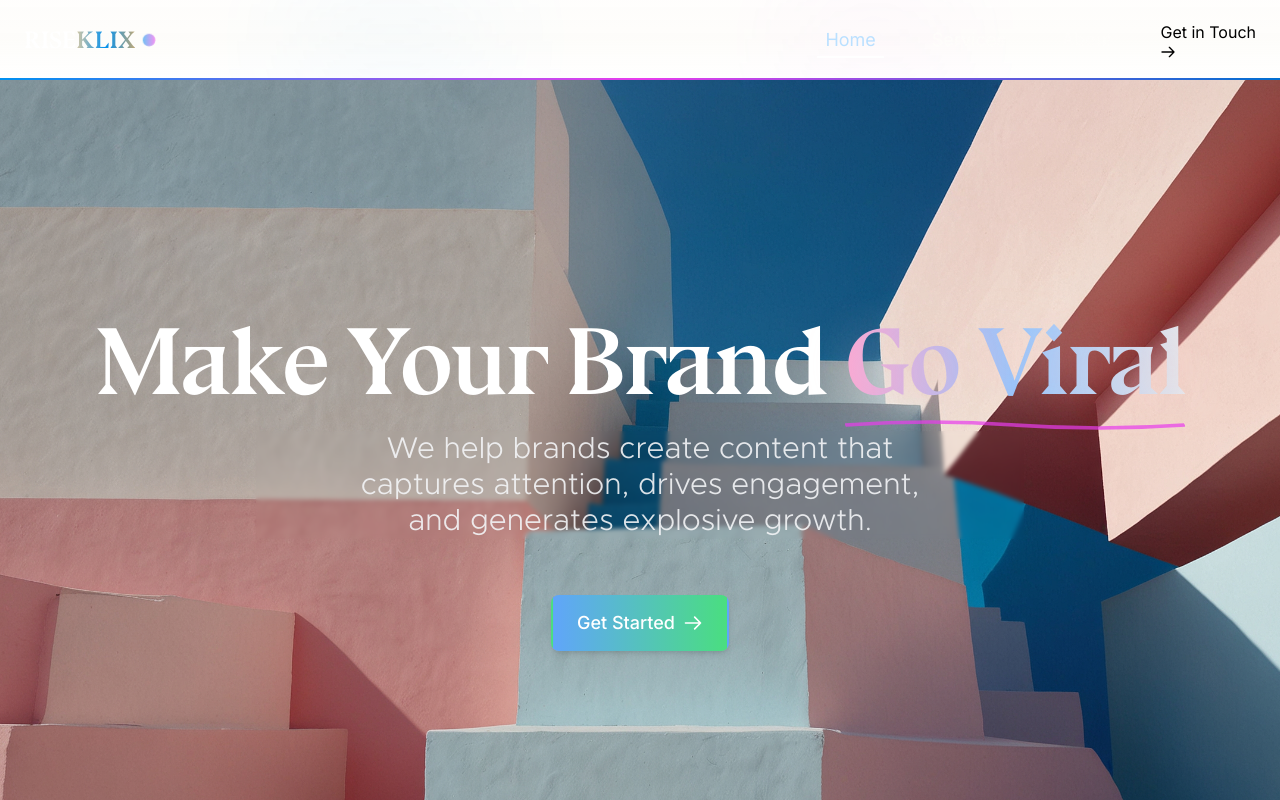
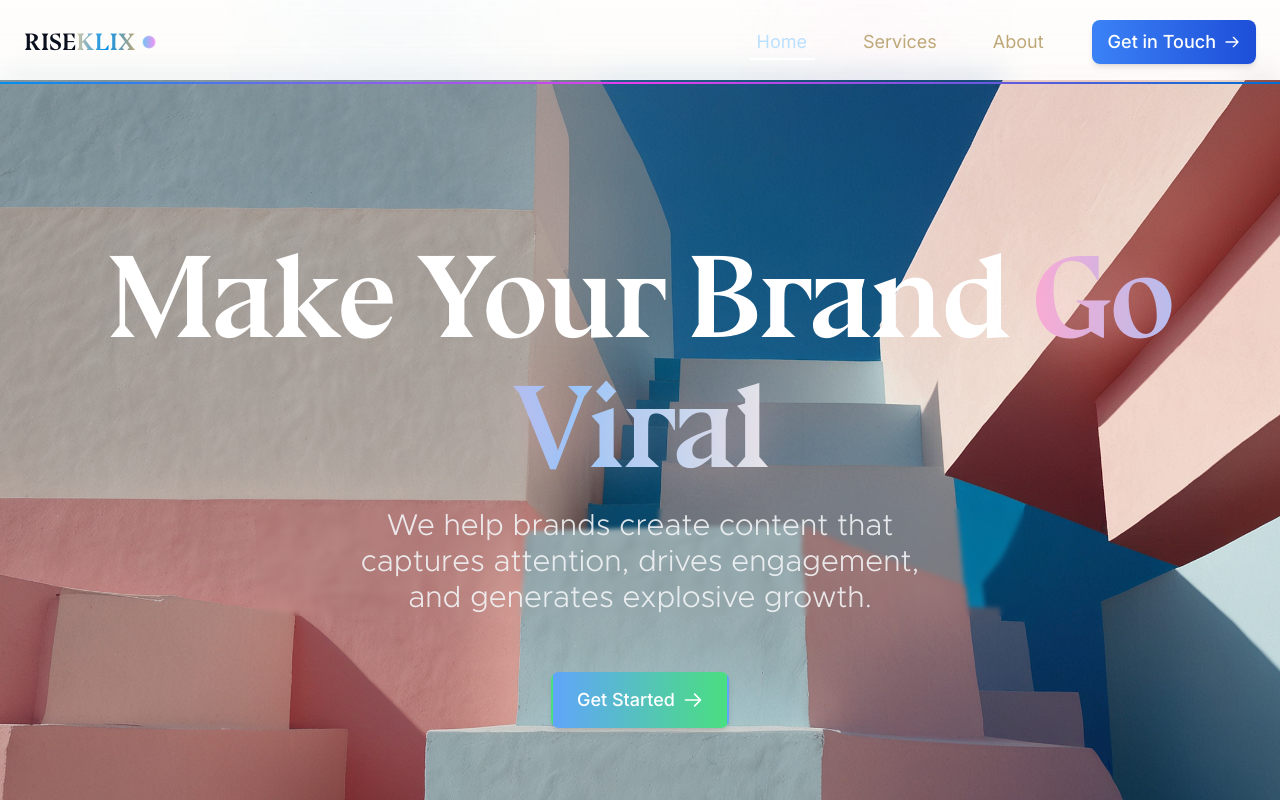
Before and after one commit to Developer-Satwik/agency, a Next.js app: page / in a window 1280 px wide. Shown: the top 800 px of the page. Built offline with nearby package versions, Linux system fonts and the light colour scheme; a web font is replaced by a local one.

Commit message:
better design

```diff
--- a/components/layout/Header.tsx
+++ b/components/layout/Header.tsx
@@ -197,7 +197,7 @@ const Header = () => {
             variants={logoVariants}
             className="text-2xl font-retro font-bold flex items-center"
           >
-            <span className={`transition-colors duration-500 ${scrolled ? 'text-bone-900' : 'text-white shadow-text-lg'}`}>RISE</span>
+            <span className={`transition-colors duration-500 ${scrolled ? 'text-bone-900' : 'text-dark'}`}>RISE</span>
             <span className="bg-clip-text text-transparent bg-gradient-to-r from-bone-700 via-primary-500 to-bone-900 font-extrabold">KLIX</span>
             <span className="ml-2 relative h-3 w-3">
               <span className="absolute inset-0 rounded-full bg-gradient-to-r from-primary-500 to-accent-500 animate-pulse-slow shadow-glow-sm"></span>
@@ -219,7 +219,7 @@ const Header = () => {
                 className={`transition-all duration-300 font-modern relative overflow-hidden group interactive px-2 py-2 text-lg
                   ${scrolled
                     ? 'text-dark hover:text-primary-600'
-                    : 'text-bone-50 hover:text-primary-200 shadow-text-lg'
+                    : 'text-bone-900 hover:text-primary-200 shadow-text-lg'
                   }
                   ${router.pathname === item.href
                     ? scrolled ? 'text-primary-600' : 'text-primary-200'
@@ -257,16 +257,13 @@ const Header = () => {
           <motion.div variants={navItemVariants}>
             <Link
               href="/contact"
-              className="btn-touch-dark btn-touch-arrow group relative overflow-hidden"
+              className="relative inline-flex items-center justify-center px-4 py-2 text-lg font-medium text-white transition duration-300 ease-out rounded-lg shadow-md bg-gradient-to-r from-blue-500 to-blue-700 hover:opacity-90"
+              aria-label="Get in Touch"
             >
-              <span className="btn-content">
-                Get in Touch
-                <svg className="w-4 h-4 btn-arrow group-hover:translate-x-1 transition-transform duration-300" fill="none" stroke="currentColor" viewBox="0 0 24 24" xmlns="http://www.w3.org/2000/svg">
-                  <path strokeLinecap="round" strokeLinejoin="round" strokeWidth="2" d="M14 5l7 7m0 0l-7 7m7-7H3"></path>
-                </svg>
-              </span>
-              {/* Enhanced touch button effect */}
-              <span className="absolute inset-0 w-full h-full bg-gradient-to-r from-primary-600/20 to-accent-500/20 rounded-lg opacity-0 group-hover:opacity-100 transition-all duration-300 -z-10 blur-sm"></span>
+              Get in Touch
+              <svg className="w-4 h-4 ml-2 transition-transform duration-300" fill="none" stroke="currentColor" viewBox="0 0 24 24">
+                <path strokeLinecap="round" strokeLinejoin="round" strokeWidth="2" d="M14 5l7 7m0 0l-7 7m7-7H3"></path>
+              </svg>
             </Link>
           </motion.div>
         </motion.nav>
--- a/pages/index.tsx
+++ b/pages/index.tsx
@@ -330,7 +330,7 @@ export default function Home() {
       {/* Hero Section - 2025 Design Update */}
       <section className="relative bg-cover bg-center h-screen" style={{ backgroundImage: `url('/hero.jpg')` }}>
         <motion.div variants={backgroundVariants} initial="hidden" animate="visible" className="flex flex-col items-center justify-center h-full text-white text-center">
-          <motion.h1 variants={staggerContainer} initial="hidden" animate="visible" className="text-6xl md:text-7xl xl:text-8xl font-retro mb-4 tracking-tight leading-[1.1] text-center">
+          <motion.h1 variants={staggerContainer} initial="hidden" animate="visible" className="text-[clamp(6rem,8vw+1rem,8rem)] font-retro mb-4 tracking-tight leading-[1.1] text-center">
             Make Your Brand <span className="relative overflow-hidden">
               <motion.span
                 variants={textVariants}
@@ -345,7 +345,7 @@ export default function Home() {
                 </svg>
               </span>
             </motion.h1>
-          <motion.p variants={staggerContainer} initial="hidden" animate="visible" className="text-xl md:text-2xl xl:text-3xl text-gray-100/90 mb-14 font-metropolis font-light leading-relaxed max-w-3xl backdrop-blur-[2px] shadow-text-lg [text-shadow:0_2px_5px rgba(0,0,0,0.2)] text-balance">
+          <motion.p variants={staggerContainer} initial="hidden" animate="visible" className="text-[clamp(1.5rem,2vw+0.5rem,2.5rem)] md:text-2xl xl:text-3xl text-gray-100/90 mb-14 font-metropolis font-light leading-[1.5] max-w-3xl backdrop-blur-[2px] shadow-text-lg [text-shadow:0_2px_5px rgba(0,0,0,0.2)] text-balance">
             We help brands create content that captures attention, drives engagement, and generates explosive growth.
           </motion.p>
           <motion.div variants={buttonVariants} initial="hidden" animate="visible">
```
Also changed, not shown: 146 other files (tests, documents, lock files or other folders).
